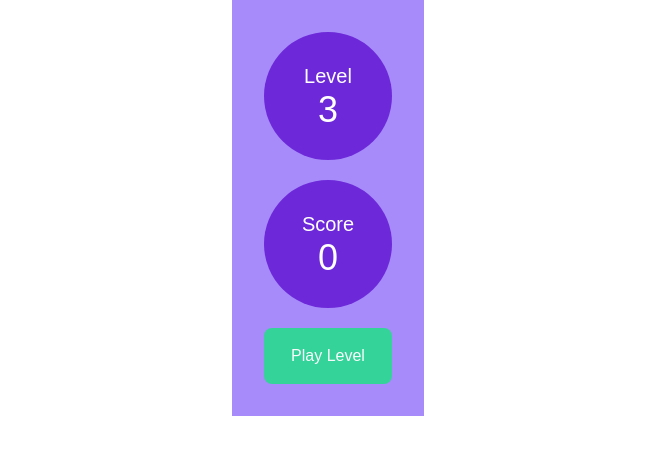
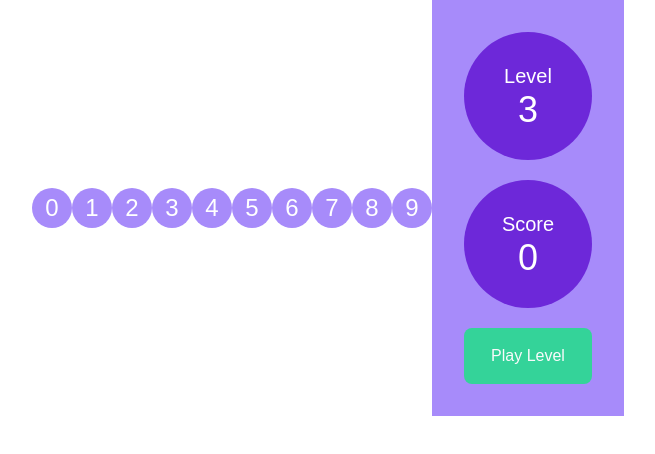
Before and after one commit to Milesq/wisniewski_jfe_task, a React (Create React App) app: page / in a window 1280 px wide. Shown: the top 454 px of the page, without its empty margins (312-967 px from the left). Built offline with nearby package versions, Linux system fonts and the light colour scheme.

Commit message:
feat: add keyboard

```diff
--- a/package.json
+++ b/package.json
@@ -19,6 +19,7 @@
   },
   "dependencies": {
     "@reduxjs/toolkit": "^1.5.1",
+    "pluralize": "^8.0.0",
     "react": "^17.0.2",
     "react-dom": "^17.0.2",
     "react-redux": "^7.2.4"
@@ -31,6 +32,7 @@
     "@testing-library/user-event": "^13.1.9",
     "@types/jest": "^26.0.23",
     "@types/node": "^15.6.0",
+    "@types/pluralize": "^0.0.29",
     "@types/react": "^17.0.6",
     "@types/react-dom": "^17.0.5",
     "@types/react-redux": "^7.1.16",
--- a/src/components/GameBoard.tsx
+++ b/src/components/GameBoard.tsx
@@ -1,7 +1,15 @@
 import React from 'react'
 
+import Keyboard from './Keyboard'
+
 function GameBoard() {
-  return <div></div>
+  return (
+    <div className="flex flex-col">
+      <span></span>
+      <div></div>
+      <Keyboard />
+    </div>
+  )
 }
 
 export default GameBoard
--- /dev/null
+++ b/src/components/Keyboard.tsx
@@ -0,0 +1,37 @@
+import React from 'react'
+
+export interface KeyboardProps {
+  onKeyDown?(digit: number): void
+}
+
+function Keyboard({ onKeyDown }: KeyboardProps) {
+  const digits = new Array(10).fill(null).map((el, i) => i)
+
+  return (
+    <div className="flex flex-wrap">
+      {digits.map(digit => (
+        <div
+          key={digit}
+          onClick={() => onKeyDown?.(digit)}
+          className="
+            bg-purple-400
+            text-white
+            text-2xl
+            rounded-full
+
+            w-10
+            h-10
+
+            flex
+            justify-center
+            items-center
+          "
+        >
+          {digit}
+        </div>
+      ))}
+    </div>
+  )
+}
+
+export default Keyboard
```
Also changed, not shown: 1 other file (tests, documents, lock files or other folders).
